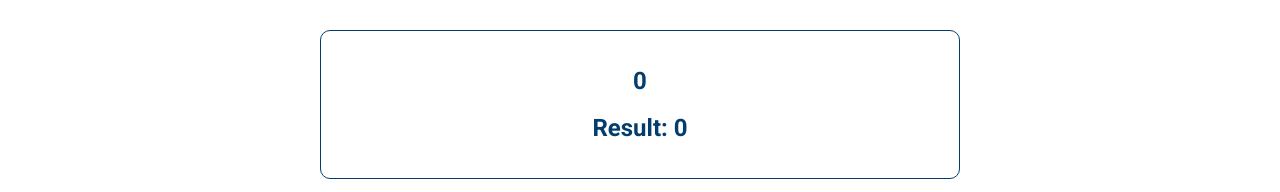
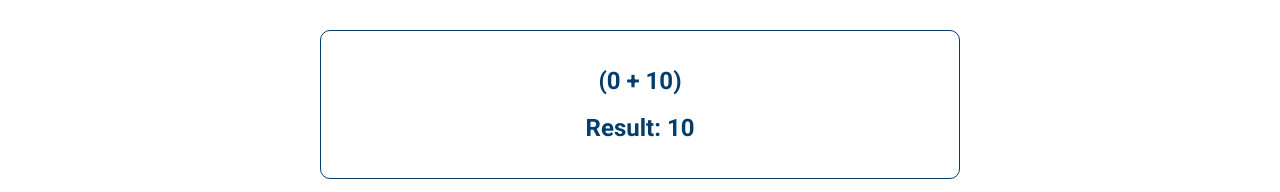
Before and after one commit to ChanelleMon/JavaScriptBasics, a plain HTML site: page index.html in a window 1280 px wide. Shown: the part 316-508 px from the top of the page. Drawn offline with Linux system fonts and the light colour scheme.

Commit message:
Strings section

```diff
--- a/assets/scripts/app.js
+++ b/assets/scripts/app.js
@@ -0,0 +1,9 @@
+const defaultResult = 0;
+
+let currentResult = defaultResult;
+
+currentResult = currentResult + 10;
+
+let calcDesc = `(${defaultResult} + 10)`
+
+outputResult(currentResult, calcDesc);
--- a/index.html
+++ b/index.html
@@ -10,6 +10,7 @@
       rel="stylesheet"
     />
     <link rel="stylesheet" href="assets/styles/app.css" />
+
   </head>
   <body>
     <header>
@@ -29,5 +30,10 @@
       <h2 id="current-calculation">0</h2>
       <h2>Result: <span id="current-result">0</span></h2>
     </section>
+
+    <script src="assets/scripts/vendor.js"></script>
+    <script src="assets/scripts/app.js">
+
+    </script>
   </body>
 </html>
```
